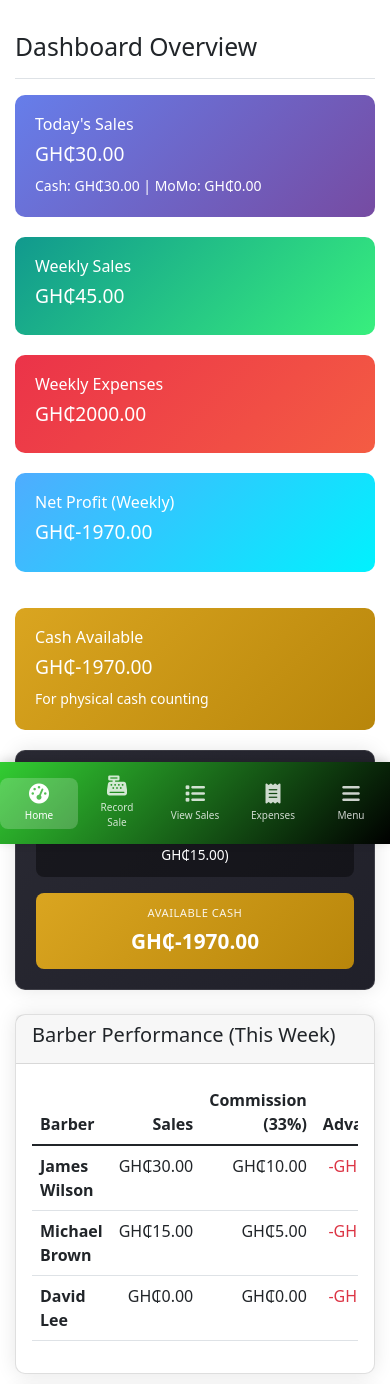
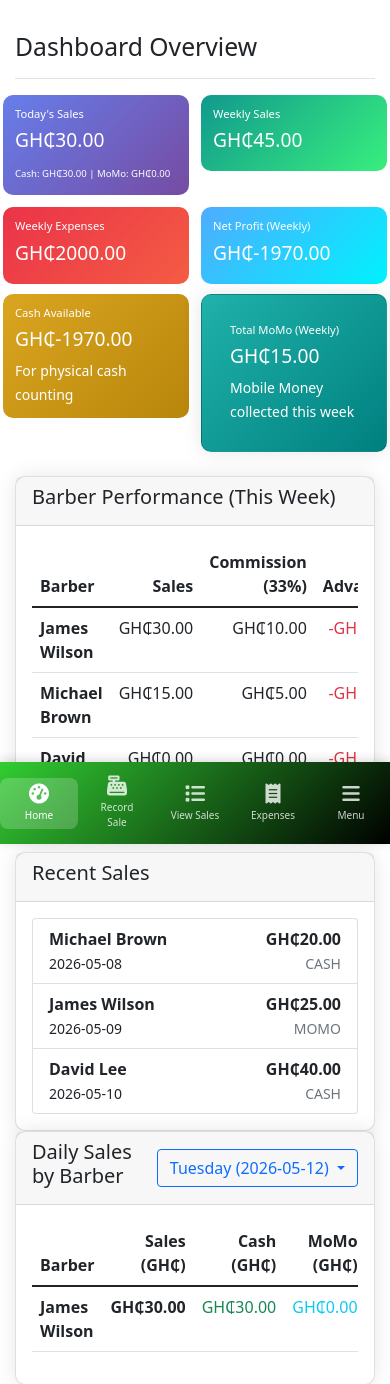
Before and after one commit to AliensOfMars1/sales_recordapp, a Flask app: page /dashboard in a window 390 px wide. Shown: the top 1384 px of the page. Run offline with Flask 3, Linux system fonts and the light colour scheme; a user stored in the database is signed in; data comes from the database, SQL or seed files in the repository.

Commit message:
card arrangement done and total momo weekly card added

```diff
--- a/app/forms.py
+++ b/app/forms.py
@@ -25,8 +25,8 @@ class ExpenseForm(FlaskForm):
     title = StringField('Title', validators=[DataRequired(), Length(max=200)])
     amount = FloatField('Amount', validators=[DataRequired(), NumberRange(min=0.01)])
     category = SelectField('Category', choices=[
-        ('rent', 'Rent'), ('utilities', 'Utilities'), ('supplies', 'Supplies'),
-        ('marketing', 'Marketing'), ('maintenance', 'Maintenance'), ('other', 'Other')
+         ('utilities', 'Utilities'), ('supplies', 'Supplies'),
+         ('maintenance', 'Maintenance'), ('other', 'Other')
     ], validators=[DataRequired()])
     expense_date = DateField('Expense Date', validators=[DataRequired()], default=datetime.today)
     notes = TextAreaField('Notes', validators=[Optional()])
--- a/app/static/css/helper.css
+++ b/app/static/css/helper.css
@@ -561,3 +561,129 @@ body {
         color: white !important;
     }
 }
+
+
+
+
+
+/* Mobile dashboard card layout - 2x2 grid */
+@media (max-width: 768px) {
+    /* First row: 4 stat cards in 2x2 grid */
+    .dashboard-stats-row {
+        display: grid;
+        grid-template-columns: 1fr 1fr;
+        gap: 10px;
+        margin-bottom: 15px;
+    }
+    .dashboard-stats-row .col-md-3 {
+        width: 100%;
+        padding: 0;
+    }
+    .dashboard-stats-row .stat-card {
+        margin-bottom: 0;
+        padding: 12px;
+    }
+    .dashboard-stats-row .stat-card h3 {
+        font-size: 1.2rem;
+        margin-bottom: 5px;
+    }
+    .dashboard-stats-row .stat-card h6 {
+        font-size: 0.7rem;
+        margin-bottom: 5px;
+    }
+    .dashboard-stats-row .stat-card small {
+        font-size: 0.6rem;
+    }
+
+    /* Cash Available + Total MoMo side by side */
+    .dashboard-momo-row {
+        display: grid;
+        grid-template-columns: 1fr 1fr;
+        gap: 10px;
+        margin-top: 10px;
+        margin-bottom: 15px;
+    }
+    .dashboard-momo-row .col-md-4,
+    .dashboard-momo-row .col-md-8 {
+        width: 100%;
+        padding: 0;
+    }
+    .dashboard-momo-row .stat-card,
+    .dashboard-momo-row .card {
+        margin-bottom: 0;
+        padding: 12px;
+    }
+    .dashboard-momo-row .stat-card h3,
+    .dashboard-momo-row .card h3 {
+        font-size: 1.2rem;
+    }
+    .dashboard-momo-row .stat-card h6,
+    .dashboard-momo-row .card h6 {
+        font-size: 0.7rem;
+    }
+    .dashboard-momo-row .stat-card small,
+    .dashboard-momo-row .card small {
+        font-size: 0.6rem;
+    }
+}
+
+
+
+
+/* Mobile dashboard - compact layout only on small screens */
+@media (max-width: 768px) {
+    /* Hide desktop layout on mobile, show mobile layout */
+    .desktop-layout {
+        display: block;
+    }
+
+    /* First row: 4 stat cards in 2x2 grid */
+    .desktop-layout .row:first-child {
+        display: grid;
+        grid-template-columns: 1fr 1fr;
+        gap: 12px;
+    }
+    .desktop-layout .row:first-child .col-md-3 {
+        width: 100%;
+        padding: 0;
+    }
+    .desktop-layout .row:first-child .stat-card {
+        margin-bottom: 0;
+        padding: 12px;
+    }
+    .desktop-layout .row:first-child .stat-card h3 {
+        font-size: 1.2rem;
+    }
+    .desktop-layout .row:first-child .stat-card h6 {
+        font-size: 0.7rem;
+    }
+    .desktop-layout .row:first-child .stat-card small {
+        font-size: 0.6rem;
+    }
+
+    /* Cash Available + Total MoMo side by side on mobile */
+    .desktop-layout .row.mt-3 {
+        display: grid;
+        grid-template-columns: 1fr 1fr;
+        gap: 12px;
+        margin-top: 10px !important;
+    }
+    .desktop-layout .row.mt-3 .col-md-4,
+    .desktop-layout .row.mt-3 .col-md-8 {
+        width: 100%;
+        padding: 0;
+    }
+    .desktop-layout .row.mt-3 .stat-card,
+    .desktop-layout .row.mt-3 .card {
+        margin-bottom: 0;
+        padding: 12px;
+    }
+    .desktop-layout .row.mt-3 .stat-card h3,
+    .desktop-layout .row.mt-3 .card h3 {
+        font-size: 1.2rem;
+    }
+    .desktop-layout .row.mt-3 .stat-card h6,
+    .desktop-layout .row.mt-3 .card h6 {
+        font-size: 0.7rem;
+    }
+}
--- a/app/templates/dashboard.html
+++ b/app/templates/dashboard.html
@@ -4,6 +4,8 @@
 {% block page_title %}Dashboard Overview{% endblock %}
 
 {% block content %}
+<!-- Desktop layout - original design -->
+<div class="desktop-layout">
     <div class="row">
         <div class="col-md-3">
             <div class="stat-card">
@@ -32,7 +34,7 @@
         </div>
     </div>
 
-<!-- Cash Available Card (calculated by JS) -->
+    <!-- Cash Available + Total MoMo side by side (desktop) -->
     <div class="row mt-3">
         <div class="col-md-4">
             <div class="stat-card" style="background: linear-gradient(135deg, #DAA520 0%, #B8860B 100%);">
@@ -42,9 +44,12 @@
             </div>
         </div>
         <div class="col-md-8">
-        <div class="card cash-breakdown-card h-100">
-            <div class="card-body" id="cash-breakdown">
-                <p class="text-muted">Calculating...</p>
+            <div class="card" style="background: linear-gradient(135deg, #20B2AA 0%, #008080 100%); color: white;">
+                <div class="card-body">
+                    <h6 class="card-title">Total MoMo (Weekly)</h6>
+                    <h3 id="total-momo-value">GH₵0.00</h3>
+                    <small>Mobile Money collected this week</small>
+                </div>
             </div>
         </div>
     </div>
@@ -174,20 +179,10 @@
         const cashAvailable = weekTotal - (weekAdvances + weekExpenses + weekMoMo);
         document.getElementById('cash-available-value').innerHTML = 'GH₵' + cashAvailable.toFixed(2);
 
-        // Build simplified breakdown
-        const breakdownHtml = `
-            <div class="cash-breakdown-formula">
-                <div class="formula-text">Available Cash: Total Sales - (Advances + Expenses + Available MoMo)</div>
-                <div class="calculation">GH₵${weekTotal.toFixed(2)} - (GH₵${weekAdvances.toFixed(2)} + GH₵${weekExpenses.toFixed(2)} + GH₵${weekMoMo.toFixed(2)})</div>
-            </div>
-            <div class="cash-breakdown-total">
-                <div class="label">Available Cash</div>
-                <div class="value">GH₵${cashAvailable.toFixed(2)}</div>
-            </div>
-        `;
-        document.getElementById('cash-breakdown').innerHTML = breakdownHtml;
+        // Total MoMo
+        document.getElementById('total-momo-value').innerHTML = 'GH₵' + weekMoMo.toFixed(2);
 
-        // Net Profit = Sales - Expenses - (Sales/3)
+        // Net Profit
         const totalCommission = weekTotal / 3;
         const netProfit = weekTotal - weekExpenses - totalCommission;
         document.getElementById('net-profit-value').innerHTML = 'GH₵' + netProfit.toFixed(2);
@@ -196,14 +191,14 @@
     // Load daily sales data for a selected day
     async function loadDailySales(date) {
         const tbody = document.getElementById('dailySalesTableBody');
-        tbody.innerHTML = '<tr><td colspan="4" class="text-center"><div class="spinner-border spinner-border-sm text-primary" role="status"></div> Loading...</td></tr>';
+        tbody.innerHTML = '<tr><td colspan="4" class="text-center"><div class="spinner-border spinner-border-sm text-primary" role="status"></div> Loading...<\/td><\/tr>';
 
         try {
             const response = await fetch(`/dashboard/daily-sales?date=${date}`);
             const data = await response.json();
 
             if (data.length === 0 || data.every(barber => barber.total === 0)) {
-                tbody.innerHTML = '<tr><td colspan="4" class="text-center text-muted">No sales recorded for this day</td></tr>';
+                tbody.innerHTML = '<tr><td colspan="4" class="text-center text-muted">No sales recorded for this day<\/td><\/tr>';
                 return;
             }
 
@@ -211,22 +206,22 @@
             data.forEach(barber => {
                 if (barber.total > 0 || barber.cash > 0 || barber.momo > 0) {
                     html += '<tr>';
-                    html += '<td><strong>' + barber.name + '</strong></td>';
-                    html += '<td class="text-end fw-bold">GH₵' + barber.total.toFixed(2) + '</td>';
-                    html += '<td class="text-end text-success">GH₵' + barber.cash.toFixed(2) + '</td>';
-                    html += '<td class="text-end text-info">GH₵' + barber.momo.toFixed(2) + '</td>';
-                    html += '</tr>';
+                    html += '<td><strong>' + barber.name + '<\/strong><\/td>';
+                    html += '<td class="text-end fw-bold">GH₵' + barber.total.toFixed(2) + '<\/td>';
+                    html += '<td class="text-end text-success">GH₵' + barber.cash.toFixed(2) + '<\/td>';
+                    html += '<td class="text-end text-info">GH₵' + barber.momo.toFixed(2) + '<\/td>';
+                    html += '<\/tr>';
                 }
             });
 
             if (html === '') {
-                tbody.innerHTML = '<tr><td colspan="4" class="text-center text-muted">No sales recorded for this day</td></tr>';
+                tbody.innerHTML = '<tr><td colspan="4" class="text-center text-muted">No sales recorded for this day<\/td><\/tr>';
             } else {
                 tbody.innerHTML = html;
             }
         } catch (error) {
             console.error('Error loading daily sales:', error);
-            tbody.innerHTML = '<tr><td colspan="4" class="text-center text-danger">Error loading data</td></tr>';
+            tbody.innerHTML = '<tr><td colspan="4" class="text-center text-danger">Error loading data<\/td><\/tr>';
         }
     }
 
@@ -234,7 +229,6 @@
     document.addEventListener('DOMContentLoaded', function() {
         calculateFinancials();
 
-        // Handle day dropdown clicks
         const dayOptions = document.querySelectorAll('.day-option');
         dayOptions.forEach(option => {
             option.addEventListener('click', function(e) {
@@ -246,18 +240,12 @@
             });
         });
 
-
-        // Load default selected day (should be today's date)
-        const selectedDayElement = document.querySelector('.day-option[data-day="' + document.getElementById('selectedDayBtn').innerText.split(' ')[0] + '"]');
         const defaultDate = document.getElementById('selectedDayBtn').innerText.split(' ')[1]?.replace('(', '').replace(')', '');
         if (defaultDate) {
             loadDailySales(defaultDate);
         } else {
-            // Fallback to first day in dropdown
             const fallbackDate = document.querySelector('.day-option')?.getAttribute('data-day');
-            if (fallbackDate) {
-                loadDailySales(fallbackDate);
-            }
+            if (fallbackDate) loadDailySales(fallbackDate);
         }
     });
 </script>
--- a/app/templates/expenses/expenses.html
+++ b/app/templates/expenses/expenses.html
@@ -168,10 +168,8 @@
                                         <div class="mb-3">
                                             <label class="form-label">Category</label>
                                             <select name="category" class="form-select" required>
-                                                <option value="rent" ${expense.category === 'Rent' ? 'selected' : ''}>Rent</option>
                                                 <option value="utilities" ${expense.category === 'Utilities' ? 'selected' : ''}>Utilities</option>
                                                 <option value="supplies" ${expense.category === 'Supplies' ? 'selected' : ''}>Supplies</option>
-                                                <option value="marketing" ${expense.category === 'Marketing' ? 'selected' : ''}>Marketing</option>
                                                 <option value="maintenance" ${expense.category === 'Maintenance' ? 'selected' : ''}>Maintenance</option>
                                                 <option value="other" ${expense.category === 'Other' ? 'selected' : ''}>Other</option>
                                             </select>
```
Lines whose indentation alone changed are shown as unchanged.
